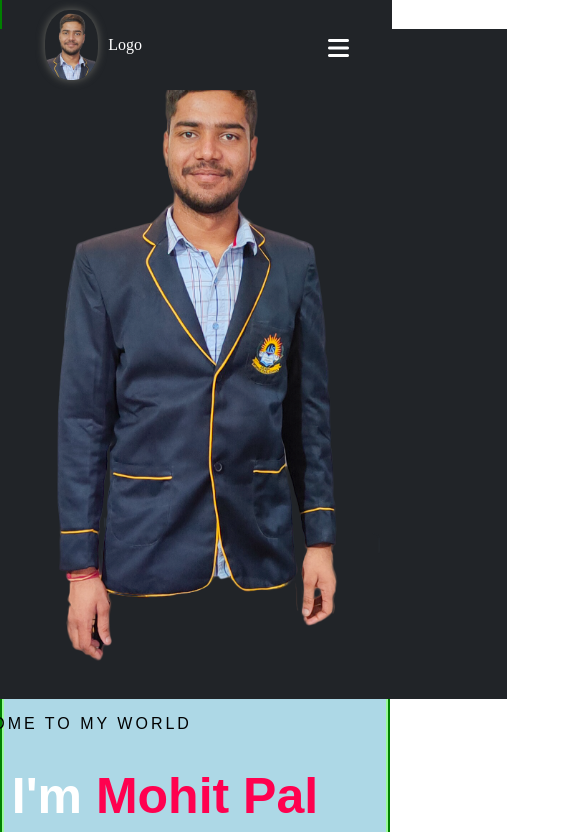
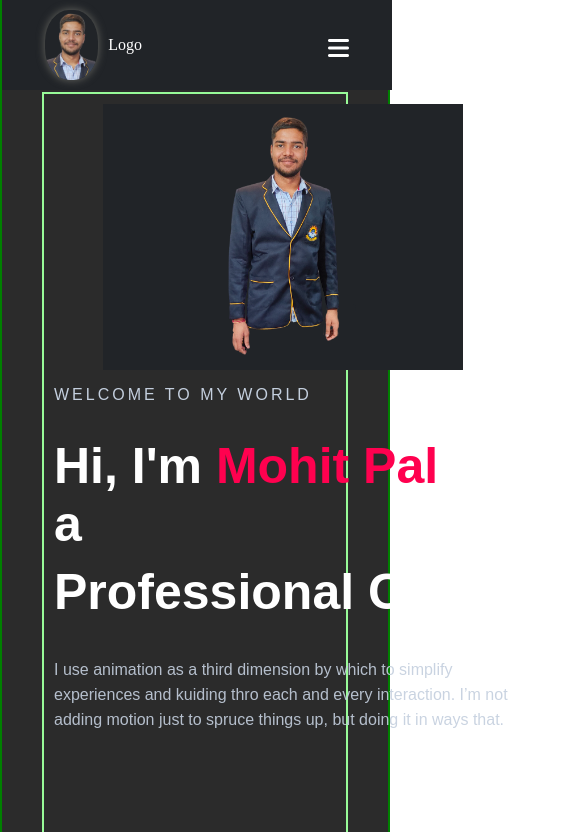
Before and after one commit to vijaypalbhagel/procode-portfolio, an Angular app: page / in a window 390 px wide. Shown: the top 832 px of the page, 585 px wide, since content can reach past the window. Built offline with nearby package versions, Linux system fonts and the light colour scheme.

Commit message:
update changes

```diff
--- a/src/app/app.component.css
+++ b/src/app/app.component.css
@@ -18,15 +18,3 @@
       background-color: red;
     }
   } */
-
-
-  @media only screen and  (max-width: 600px) {
-    .main-container{
-      background-color: lightblue;
-      flex-direction: column;
-      /* color: red; */
-    }
-    .container{
-      padding: 0px;
-    }
-}
--- a/src/app/component/home/home.component.css
+++ b/src/app/component/home/home.component.css
@@ -1,16 +1,10 @@
- img{
+.skills-icons img{
     height: 25px;
     margin: 10px;
 }
 .homeimg-content img{
-    height: 660px;
-    width: 350px;
-    width: 82%;
-    /* margin-top: -325px; */
-    padding-top: 0px;
-    vertical-align: middle;
-    /* position: absolute; */
-    position: relative;
+  height: auto;
+  max-width: 100%;
 }
 .homeimg-content{
    padding: 0px 100px;
@@ -25,17 +19,23 @@
     align-items: center !important;
     border: 2px solid palegreen;
     margin: 50px auto 0 auto;
+
+    grid-template-areas:"home-content homeimg-content";
+}
+
+.home-content {
+  grid-area: home-content;
+}
+
+.homeimg-content {
+  grid-area: homeimg-content;
 }
 #start{
   display: none;
 }
 .home-content{
-  /* padding-left: 30px; */
-  /* padding-right: 92px; */
   color: #c4cfde;
   font-family: "Montserrat", sans-serif;;
-  /* margin-top: 80px; */
-  width: 522px;
 }
  p{
   letter-spacing: 3px;
@@ -74,30 +74,24 @@ h1{
 h3{
   margin-left: 17px;
 }
-@media (max-width: 850px) {
+/* @media (max-width: 850px) {
   .main-content{display: flex;
     flex-direction: column-reverse;
     margin-top: 0px;
   padding: 25px;}
 
-}
-@media (max-width: 600px){
-  .home-content{
-    /* width: 473px; */
-    /* padding-left: 30px; */
-    /* padding-right: 92px; */
-    color: #c4cfde;
-    font-family: "Montserrat", sans-serif;
-    /* margin-top: 80px; */
-    color: black;
-    /* margin-left: 95px; */
-  }
-  .homeimg-content img{
-    /* position:none; */
-    width: min-content;
-    margin-top: 0px;
+} */
+
+@media (max-width: 992px) {
+  .main-content {
+    grid-template-columns: 1fr;
+    grid-template-areas:
+      "homeimg-content"
+      "home-content";
   }
 }
+
+
 
 
 
```
